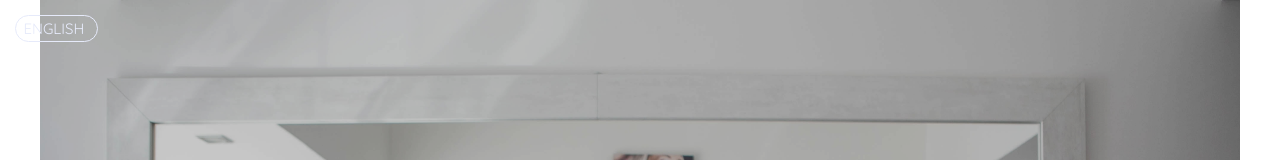
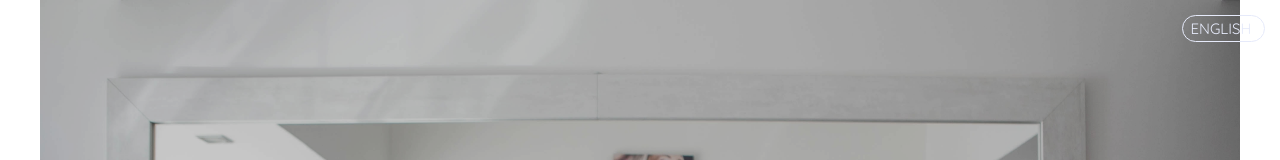
Before and after one commit to ecuarezma/paradise-beauty, a React (Create React App) app: page / in a window 1280 px wide. Shown: the top 160 px of the page. Built offline with nearby package versions, Linux system fonts and the light colour scheme.

Commit message:
Move language menu to right side of navbar

```diff
--- a/src/components/Navbar/Navbar.module.scss
+++ b/src/components/Navbar/Navbar.module.scss
@@ -3,7 +3,8 @@
 .Navbar {
   display: flex;
   align-items: center;
-  justify-content: space-between;
+  // justify-content: space-between; //with slide menu
+  justify-content: flex-end; //without slide menu
   position: fixed;
   top: 0;
   z-index: 1000;
```
